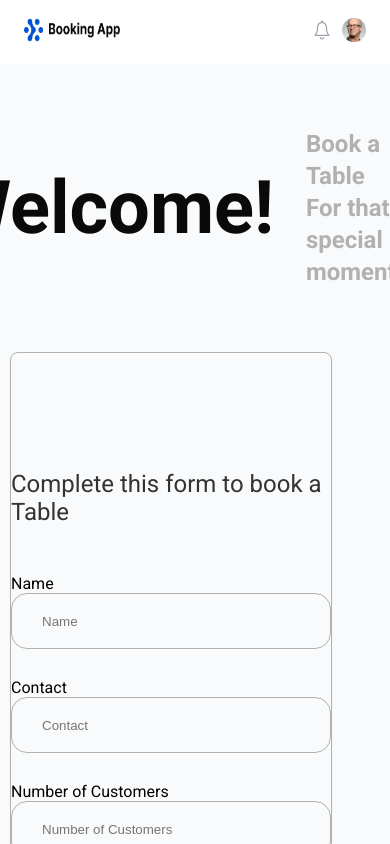
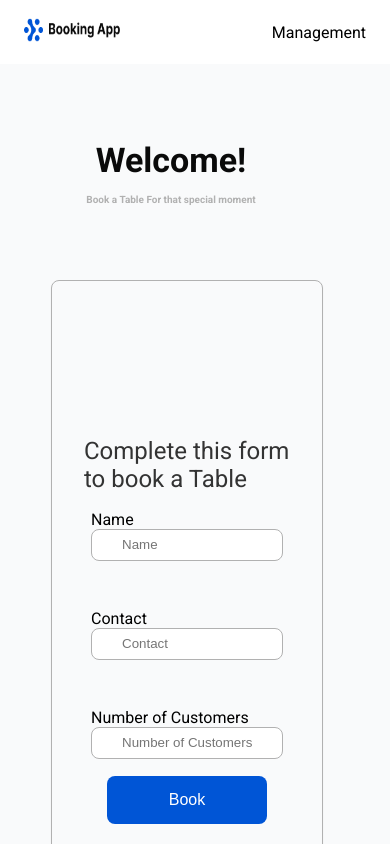
Before and after one commit to imoempire/booking-app, a React (Create React App) app: page / in a window 390 px wide. Shown: the top 844 px of the page. Built offline with nearby package versions, Linux system fonts and the light colour scheme.

Commit message:
modify css

```diff
--- a/src/Components/Navbar/Navbar.jsx
+++ b/src/Components/Navbar/Navbar.jsx
@@ -1,10 +1,20 @@
-import React from 'react'
-import logo from '../../Assets/Logo.png'
-import avatar from '../../Assets/Avatar.png'
-import {IoIosNotificationsOutline} from 'react-icons/io'
-import './navbar.css'
+import React, { useEffect } from "react";
+import logo from "../../Assets/Logo.png";
+import avatar from "../../Assets/Avatar.png";
+import { IoIosNotificationsOutline } from "react-icons/io";
+import "./navbar.css";
+import { useLocation, useNavigate } from "react-router-dom";
 
 const Navbar = () => {
+  // const [currentPage, setcurrentPage] = useState('');
+  const location = useLocation();
+  const currentPage = location.pathname;
+
+  const navigate = useNavigate()
+  const managerHandle = ()=>{
+   navigate('/login')
+  }
+
   return (
     <>
       <nav>
@@ -14,20 +24,24 @@ const Navbar = () => {
             <div className="nav__logo">
               <img src={logo} alt="" />
             </div>
+            {currentPage === "/" ? (
+              <span onClick={managerHandle} className="avatar">Management</span>
+            ) : (
               <div className="nav__user">
                 <span className="notification">
-                     <IoIosNotificationsOutline color="#9CA3AF" size={'1.5rem'}/>
+                  <IoIosNotificationsOutline color="#9CA3AF" size={"1.5rem"} />
                 </span>
                 <span className="avatar">
                   <img src={avatar} alt="" />
                 </span>
               </div>
+            )}
           </div>
           {/* End List */}
         </div>
       </nav>
     </>
-  )
-}
+  );
+};
 
-export default Navbar
+export default Navbar;
--- a/src/Context/useAuth.js
+++ b/src/Context/useAuth.js
@@ -1,28 +1,18 @@
-import { createContext, useContext, useEffect, useState } from "react";
-import { useNavigate } from "react-router-dom";
+import { createContext, useContext, useState } from "react";
 
 const AuthContext = createContext();
 
 export const AuthProvider = ({ children }) => {
   const [user, setUser] = useState({
-    username: "",
-    password: "",
+    username: "managerIsaac",
+    password: "manager8560",
   });
 
-  const navigate = useNavigate();
-
-  const login = async (data) => {
-    if (user.username === "manager" && user.password === "manager8560") {
-      navigate("/dashboard", { replace: true });
-    }
-  };
-
-  useEffect(() => {
-    login();
-    alert("User Logined");
-  }, []);
-
-  return <AuthContext.Provider value={{user, setUser}}>{children}</AuthContext.Provider>;
+  return (
+    <AuthContext.Provider value={{ user, setUser }}>
+      {children}
+    </AuthContext.Provider>
+  );
 };
 
 export const useAuth = () => {
--- a/src/MainApp.js
+++ b/src/MainApp.js
@@ -2,6 +2,7 @@ import React from 'react'
 import { Routes, Route } from 'react-router-dom'
 import Dashboard from './Components/Dashboard/Dashboard'
 import TablesChairs from './Components/Manage/TablesChairs'
+import Login from './Pages/Auth/Login'
 import Customer from './Pages/Customer/Customer'
 
 const MainApp = () => {
@@ -9,6 +10,7 @@ const MainApp = () => {
     <>
       <Routes>
       <Route path="/" element={<Customer/>}/>
+      <Route path="/login" element={<Login/>}/>
       <Route path="/dashboard" element={<Dashboard/>}  />
       <Route path="/manage" element={<TablesChairs/>}  />
       </Routes>
--- /dev/null
+++ b/src/Pages/Auth/Login.jsx
@@ -0,0 +1,101 @@
+import React, { useEffect, useState } from "react";
+import { useNavigate } from "react-router-dom";
+import { useAuth } from "../../Context/useAuth";
+import './login.css'
+
+const Login = () => {
+  const { user } = useAuth();
+  const [username, setUsername] = useState("managerIsaac");
+  const [password, setPassword] = useState("manager8560");
+  const [Errors, setErrors] = useState('');
+  const [showError, setShowError] = useState(false);
+
+  const navigate = useNavigate();
+
+  const handleSubmit = () => {
+   if (username === user?.username && password === user?.password) {
+      setErrors("This Route is for Staff Only")
+   }
+    if (username === user?.username && password === user?.password) {
+      navigate("/dashboard", { replace: true });
+    }
+  };
+
+  const handleChange = ({ target }) => {
+    const { name, value } = target;
+
+    if (name === "username") {
+      setUsername(value);
+    }
+    if (name === "password") {
+      setPassword(value);
+    }
+
+    const item = {
+      value: user,
+      expiry: 3600,
+    };
+
+    localStorage.setItem("manager", JSON.stringify(item));
+  };
+
+  useEffect(() => {
+   if (Errors) {
+     const toRef = setTimeout(() => {
+       setShowError(true);
+       clearTimeout(toRef);
+     }, 1000);
+   }
+ }, [Errors]);
+
+ useEffect(() => {
+   if (showError) {
+     const toRef = setTimeout(() => {
+       setShowError(false);
+       clearTimeout(toRef);
+     }, 4000);
+   }
+ }, [showError]);
+
+  return (
+    <div>
+      <div>
+        {showError ? <div  className="errors">{Errors}</div> : null}
+      </div>
+      <div className="Login">
+        <form className="Login_form" onSubmit={handleSubmit}>
+          <span>For Managers Only</span>
+          <div className="Login_group">
+            <div className="Login_group_inputs">
+              <label className="login_label">Username</label>
+              <input
+                className="Login_input"
+                onChange={handleChange}
+                value={username}
+                name="username"
+                type="text"
+                placeholder="Username"
+              />
+            </div>
+            <div className="Login_group_inputs">
+              <label className="login_label">Password</label>
+              <input
+                className="Login_input"
+                onChange={handleChange}
+                value={password}
+                name="password"
+                type="text"
+                placeholder="Password"
+              />
+            </div>
+          </div>
+          <button className="LoginBtn">
+            <span>Login</span>
+          </button>
+        </form>
+      </div>
+    </div>
+  );
+};
+
+export default Login;
--- a/src/Pages/Customer/book.css
+++ b/src/Pages/Auth/login.css
@@ -1,52 +1,21 @@
-.customerPage{
-   margin-top: 2rem;
+.errors {
+   background-color: red;
+   padding: .6rem;
+   color: #fff;
+   border-radius: 10px;
+   width: 25rem;
 }
 
-.customerPage_header{
-   display: flex;
-   flex-direction: column;
-   gap: 1rem;
-}
-
-.customerPage__greet{
-   font-family: 'Roboto';
-   font-style: normal;
-   font-weight: 700;
-   font-size: 74px;
-   line-height: 32px;
-   color: #0A0A0A;
-}
-
-.customerPage__title {
-   font-family: 'Roboto';
-   font-style: normal;
-   font-weight: 700;
-   font-size: 24px;
-   line-height: 32px;
-   color: rgb(177, 177, 177);
-}
-
-.customerPage_header {
-   display: flex;
-   flex-direction: row;
-   align-items: center;
-   justify-content: center;
-   padding: 2rem 0 0 0;
-   gap: 2rem;
-   margin-bottom: 2rem;
-}
-
-.customerPage_Form{
+.Login {
    display: flex;
    align-items: center;
    justify-content: center;
 }
 
-.customerPage_Form .forms{
+.Login .Login_form {
    display: flex;
    flex-direction: column;
    align-items: center;
-   border: 1px solid rgb(177, 177, 177);
    border-radius: 8px;
    align-items: center;
    justify-content: center;
@@ -54,18 +23,19 @@
    gap: 2rem;
    width: 40rem;
    height: 700px;
+   background-color: #0055d6;
    box-shadow: 0px 1px 2px rgba(16, 24, 40, 0.05);
-   border-radius: 8px;
+   border-radius: 10px;
    margin-top: 2rem;
 }
 
 
-.forms span {
+.Login_form span {
    font-size: 1.5rem;
-   color: #333
+   color: #fff
 }
 
-.customer-form_group {
+.Login_group {
    display: flex;
    width: 100%;
    flex-direction: column;
@@ -74,14 +44,18 @@
    margin-top: 1rem;
 }
 
-.customer-form_input {
+.login_label{
+   color: #fff
+}
+
+.Login_input {
    display: flex;
    flex-direction: column;
    width: 20rem;
    height: 100%;
    box-shadow: var(--shadow);
    background-color: var(--content-color);
-   color: black;
+   color: #fff;
    border: 1px solid rgb(177, 177, 177);
    outline: none;
    border-radius: 1rem;
@@ -89,7 +63,11 @@
    z-index: 1;
 }
 
-.bookBtn {
+.Login_input::placeholder{
+   color: #fff;
+}
+
+.LoginBtn {
    margin-top: 1rem;
    padding: 0.5rem;
    width: 20rem;
@@ -97,12 +75,12 @@
    line-height: 1;
    border-radius: .5rem;
    color: #fff;
-   background-color: #0055D6;
+   background-color: #fff;
    font-weight: var(--font-bold);
 }
 
-.bookBtn span {
-   color: #fff;
+.LoginBtn span {
+   color: #0055d6;
    font-size: 1rem;
 }
 
@@ -111,3 +89,23 @@ button {
    border: none;
    outline: none;
 }
+
+@media screen and (max-width: 1024px) {
+   .Login .Login_form {
+      display: flex;
+      flex-direction: column;
+      align-items: center;
+      border-radius: 8px;
+      align-items: center;
+      justify-content: center;
+      padding: 2rem 0 2rem 0;
+      gap: 2rem;
+      width: 30rem;
+      height: 700px;
+      background-color: #0055d6;
+      box-shadow: 0px 1px 2px rgba(16, 24, 40, 0.05);
+      border-radius: 10px;
+      margin-top: 2rem;
+   }
+
+}
--- a/src/Pages/Book.jsx
+++ b/src/Pages/Book.jsx
@@ -29,7 +29,7 @@ const Book = ({ onSubmit, initialItems, resetAfterSubmit }) => {
 
     const item = {
       value: newTable,
-      expiry: 3600,
+      expiry: 900,
     }
 
     localStorage.setItem('bookings', JSON.stringify(item));
--- a/src/Pages/Customer/Customer.jsx
+++ b/src/Pages/Customer/Customer.jsx
@@ -2,7 +2,7 @@ import React, { useEffect, useState } from "react";
 import { bookTable } from "../../Api/methods";
 import { defaultItem } from "../../Components/Manage/AddTable/Add";
 import Book from "../Book";
-import "./book.css";
+import "../book.css";
 
 const Customer = () => {
   const [ItemInfo, setItemInfo] = useState(null);
@@ -15,12 +15,11 @@ const Customer = () => {
   const handleSubmit = async (data) => {
     const booked = localStorage.getItem("bookings");
     if (booked) {
-      setMessages("You have already Booked a Table");
-      return;
+      alert("You have already added a booking")
+      return
     }
 
     const { error, item, success, message } = await bookTable(data);
-    setBusy(false);
     if (error) {
       alert(error);
     }
@@ -57,7 +56,7 @@ const Customer = () => {
  }, [showError]);
 
   return (
-    <div>
+    <div className="container">
       <div>
         {showError ? <div  className="errors">{errors}</div> : null}
       </div>
--- a/src/Pages/book.css
+++ b/src/Pages/book.css
@@ -23,10 +23,13 @@
 
 .customerPage_header {
    display: flex;
-   flex-direction: column;
-   gap: 1rem;
+   flex-direction: row;
+   align-items: center;
+   justify-content: center;
+   padding: 2rem 0 0 0;
+   gap: 2rem;
+   margin-bottom: 2rem;
 }
-
 .customerPage__greet {
    font-family: 'Roboto';
    font-style: normal;
@@ -43,16 +46,6 @@
    font-size: 24px;
    line-height: 32px;
    color: rgb(177, 177, 177);
-}
-
-.customerPage_header {
-   display: flex;
-   flex-direction: row;
-   align-items: center;
-   justify-content: center;
-   padding: 2rem 0 0 0;
-   gap: 2rem;
-   margin-bottom: 2rem;
 }
 
 .customerPage_Form {
@@ -98,8 +91,6 @@
    flex-direction: column;
    width: 20rem;
    height: 100%;
-   box-shadow: var(--shadow);
-   background-color: var(--content-color);
    color: black;
    border: 1px solid rgb(177, 177, 177);
    outline: none;
@@ -117,7 +108,6 @@
    border-radius: .5rem;
    color: #fff;
    background-color: #0055D6;
-   font-weight: var(--font-bold);
 }
 
 .bookBtn span {
@@ -130,3 +120,92 @@ button {
    border: none;
    outline: none;
 }
+
+@media screen and (max-width: 1024px) {
+   .customerPage_Form .forms {
+      display: flex;
+      flex-direction: column;
+      align-items: center;
+      border: 1px solid rgb(177, 177, 177);
+      border-radius: 8px;
+      align-items: center;
+      justify-content: center;
+      padding: 2rem 0 2rem 0;
+      gap: 2rem;
+      width: 30rem;
+      height: 700px;
+      box-shadow: 0px 1px 2px rgba(16, 24, 40, 0.05);
+      border-radius: 8px;
+      margin-top: 2rem;
+   }
+}
+
+
+@media screen and (max-width: 450px) {
+
+   .container{
+      display: flex;
+      flex-direction: column;
+      align-items: center;
+      justify-content: center;
+   }
+
+   .customerPage_header {
+      display: flex;
+      flex-direction: column;
+      align-items: center;
+      justify-content: center;
+      padding: 1rem 0 0 0;
+      gap: .5rem;
+   }
+
+   .customerPage__greet {
+      font-size: 34px;
+   }
+
+   .customerPage__title {
+      font-size: 10px;
+   }
+
+   .customerPage_Form .forms {
+      display: flex;
+      flex-direction: column;
+      align-items: center;
+      border: 1px solid rgb(177, 177, 177);
+      border-radius: 8px;
+      align-items: center;
+      justify-content: center;
+      padding: 2rem 2rem 2rem 2rem;
+      gap: 1px;
+      width: 17rem;
+      height: 700px;
+      box-shadow: 0px 1px 2px rgba(16, 24, 40, 0.05);
+      border-radius: 8px;
+      margin: 2rem 0 0 2rem;
+   }
+
+   .customer-form_input {
+      display: flex;
+      flex-direction: column;
+      width: 12rem;
+      height: 2rem;
+      color: black;
+      border: 1px solid rgb(177, 177, 177);
+      outline: none;
+      border-radius: .5rem;
+      padding: 0.625rem 1.875rem;
+      z-index: 1;
+   }
+
+   .bookBtn {
+      margin-top: 1rem;
+      padding: 0.5rem;
+      width: 10rem;
+      height: 3rem;
+      line-height: 1;
+      border-radius: .5rem;
+      color: #fff;
+      background-color: #0055D6;
+      font-weight: var(--font-bold);
+   }
+}
```
Lines whose indentation alone changed are shown as unchanged.
